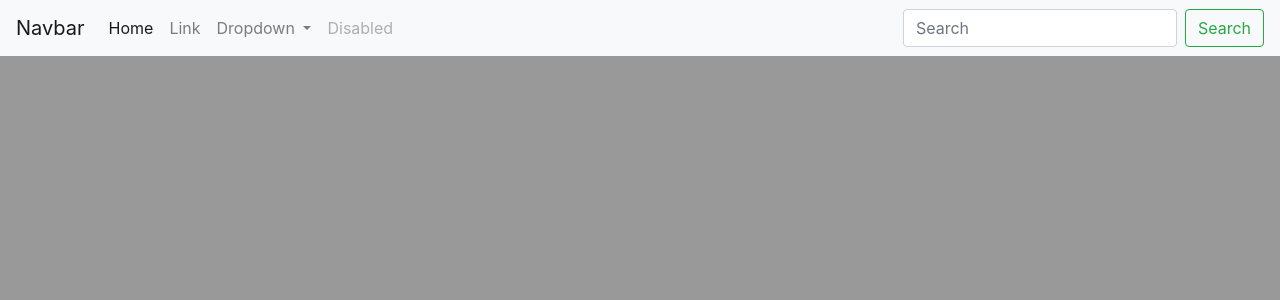
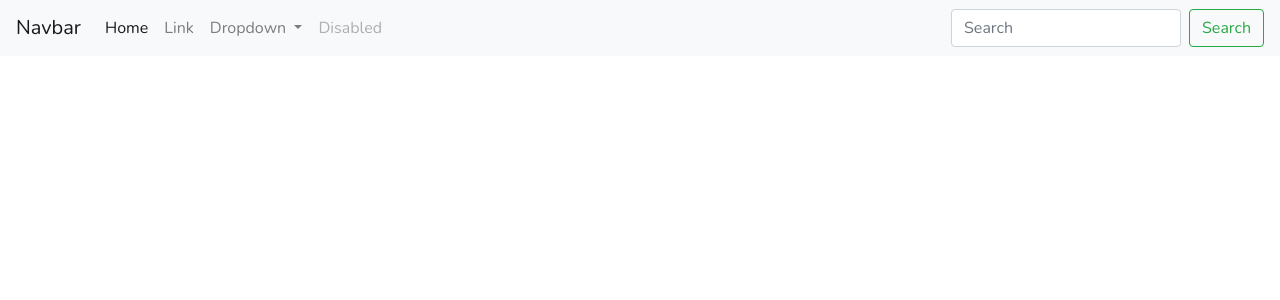
Before and after one commit to bonface221/neighbourhood, a Django app: template templates/main.html in a window 1280 px wide. Shown: the top 300 px of the page. Run offline with Django 4.2, Linux system fonts and the light colour scheme; the template is opened without the code that fills it, so the values that code supplies are empty; some libraries are stand-ins or nearby versions; some web fonts are replaced.

Commit message:
ft:added the main template

```diff
--- a/templates/main.html
+++ b/templates/main.html
@@ -11,11 +11,13 @@
 		<title>Neighbours</title>
 		{% endif %}
 		<link rel="icon" href="{% static 'images/favicon.ico' %}" />
+		<link href="https://cdnjs.cloudflare.com/ajax/libs/font-awesome/5.12.1/css/all.min.css" rel="stylesheet">
+
 		<link
 			rel="stylesheet"
 			href="https://cdn.jsdelivr.net/npm/bootstrap@4.6.1/dist/css/bootstrap.min.css"
 		/>
-		<link rel="stylesheet" href="{% static 'css/styles.css' %}" />
+		<link rel="stylesheet" href="{% static 'css/main.css' %}" />
 	</head>
 	<body>
 		{% include 'navbar.html' %} {% block content %} {% endblock%}
```
